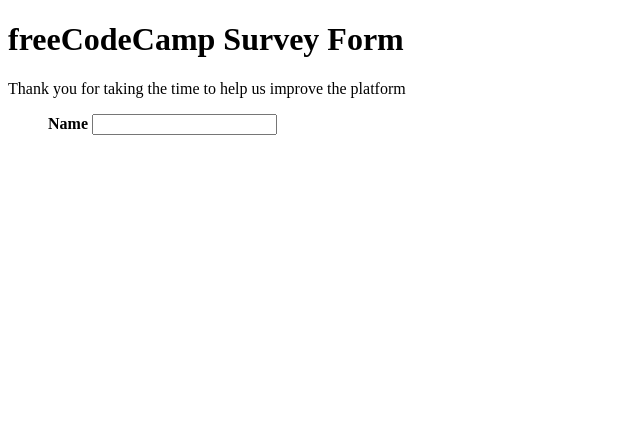
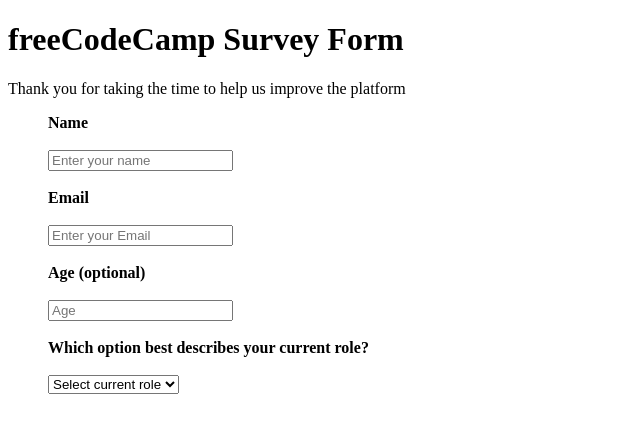
Before and after one commit to bogyung99/WebStudy2, a plain HTML site: page Index.html in a window 1280 px wide. Shown: the whole page, without its empty margins (0-640 px from the left). Drawn offline with Linux system fonts and the light colour scheme.

Commit message:
Select Box

```diff
--- a/Index.html
+++ b/Index.html
@@ -14,6 +14,31 @@
 
     <figure>
         <b>Name</b>
-        <input type="text" name = "id" SIZE = 20 maxlength = 7 VALUE = "">
+        <br></br>
+        <input type="text" name = "text" placeholder = "Enter your name">
+        <br></br>
+
+        <b>Email</b>
+        <br></br>
+        <input type="email" name = "email" placeholder = "Enter your Email">
+        <br></br>
+
+        <b>Age</b>
+        <b>(optional)</b>
+        <br></br>
+        <input type="number" name = "email" placeholder = "Age">
+        <br></br>
+
+        <b>Which option best describes your current role?</b>
+        <br></br>
+        <select name = "">
+            <option selected disabled>Select current role</option>
+            <option>Student</option>
+            <option>Full Time Job</option>
+            <option>Full Time Learner</option>
+            <option>Prefer not to say</option>
+            <option>Other</option>
+        </select>
+
     </figure>
 </main>
```
